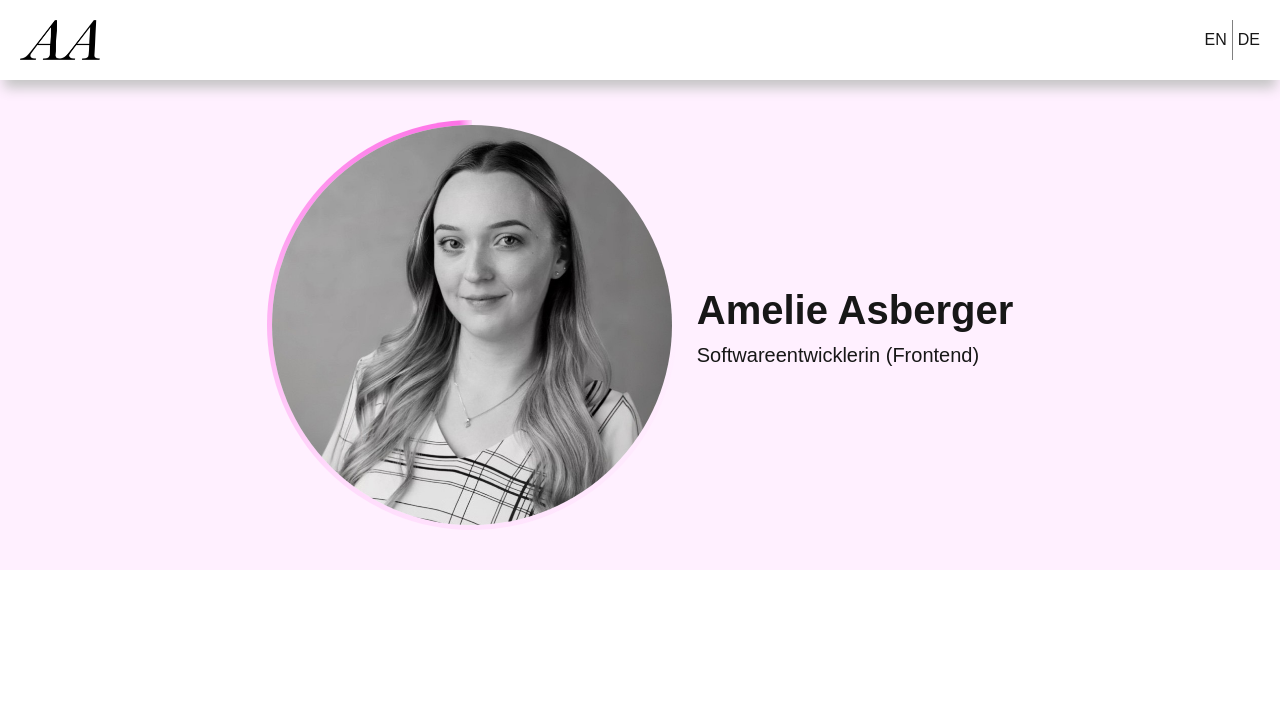
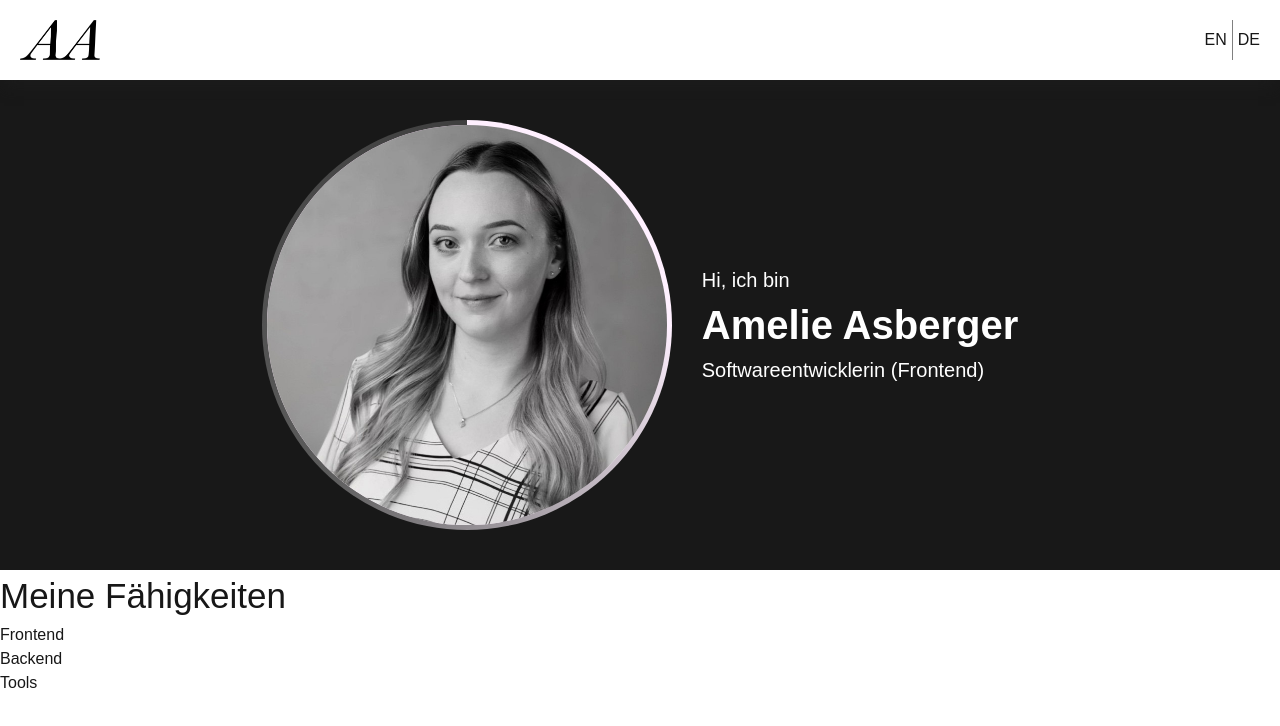
Before and after one commit to amelieasberger/amelie-website, a Next.js app in the folder amelie-website/: page / in a window 1280 px wide. Shown: the top 726 px of the page. Built offline with nearby package versions, Linux system fonts and the light colour scheme.

Commit message:
new section for skills

```diff
--- a/amelie-website/public/locales/de/common.json
+++ b/amelie-website/public/locales/de/common.json
@@ -1,4 +1,5 @@
 {
-    "welcome": "Willkommen auf unserer Website",
-    "description": "Softwareentwicklerin (Frontend)"
+    "welcome": "Hi, ich bin",
+    "description": "Softwareentwicklerin (Frontend)",
+    "skillsTitle": "Meine Fähigkeiten"
 }
--- a/amelie-website/public/locales/en/common.json
+++ b/amelie-website/public/locales/en/common.json
@@ -1,4 +1,5 @@
 {
-    "welcome": "Welcome to our website",
-    "description": "Softwaredeveloper (Frontend)"
+    "welcome": "Hi, i'm",
+    "description": "Softwaredeveloper (Frontend)",
+    "skillsTitle": "IT-Skills"
 }
--- a/amelie-website/src/app/page.tsx
+++ b/amelie-website/src/app/page.tsx
@@ -3,6 +3,7 @@ import Header from '@/components/Header/Header';
 import Introduction from '@/components/Introduction/Introduction';
 import '../../i18n';
 import { appWithTranslation } from 'next-i18next';
+import Skills from '@/components/Skills/Skills';
 
 function Home(): React.JSX.Element {
   return (
@@ -10,6 +11,7 @@ function Home(): React.JSX.Element {
       <main>
         <Header />
         <Introduction />
+        <Skills />
       </main>
     </div>
   );
--- a/amelie-website/src/components/Header/Header.module.scss
+++ b/amelie-website/src/components/Header/Header.module.scss
@@ -2,7 +2,7 @@
 
 .container {
     background-color: $colorWhite;
-    box-shadow: 0 12px 12px -4px #c5c5c5;
+    box-shadow: 0 12px 12px -4px #1b1b1b;
     padding: 20px;
     position: relative;
     z-index: 2;
--- a/amelie-website/src/components/Introduction/Introduction.module.scss
+++ b/amelie-website/src/components/Introduction/Introduction.module.scss
@@ -6,7 +6,8 @@
     display: flex;
     justify-content: center;
     align-items: center;
-    gap: 20px;
+    gap: 30px;
+    color: $colorWhite;
 }
 
 .image {
@@ -27,8 +28,6 @@
 .circle {
     display: grid;
     place-content: center;
-    color: white;
-    text-shadow: 0 1px 0 #ffffff;
     border-radius: 100%;
 
     --border-angle: 0turn; // For animation.
@@ -41,7 +40,7 @@
     );
 
     border: solid 5px transparent;
-    --gradient-border: conic-gradient(from var(--border-angle), transparent 25%, #ffdbfc, rgb(255, 113, 231) 99%, transparent);
+    --gradient-border: conic-gradient(from var(--border-angle), transparent 25%, #5c5c5c, rgb(63, 63, 63) 99%);
 
     background: var(--main-bg) padding-box, var(--gradient-border) border-box, var(--main-bg) border-box;
     background-position: center center;
@@ -50,12 +49,8 @@
 
     @keyframes bg-spin {
         to {
-        --border-angle: 1turn;
+            --border-angle: 1turn;
         }
-    }
-
-    &:hover {
-        animation-play-state: paused;
     }
 }
 
--- a/amelie-website/src/components/Introduction/Introduction.tsx
+++ b/amelie-website/src/components/Introduction/Introduction.tsx
@@ -1,7 +1,6 @@
 import React from 'react';
 import styles from './Introduction.module.scss';
 import { useTranslation } from 'react-i18next';
-
 
 export default function Introduction(): React.JSX.Element {
     const { t } = useTranslation('common');
@@ -12,6 +11,7 @@ export default function Introduction(): React.JSX.Element {
                 <img src="assets/images/portrait.jpg" alt="image of Amelie" className={styles.image} />
             </div>
             <div>
+                <p className={styles.description}>{t('welcome')}</p>
                 <h1 className={styles.title}>Amelie Asberger</h1>
                 <p className={styles.description}>{t('description')}</p>
             </div>
--- /dev/null
+++ b/amelie-website/src/components/Skills/Skills.module.scss
@@ -0,0 +1,3 @@
+.title {
+    font-size: 35px;
+}
--- /dev/null
+++ b/amelie-website/src/components/Skills/Skills.tsx
@@ -0,0 +1,22 @@
+import { useTranslation } from 'react-i18next';
+import styles from './Skills.module.scss';
+import { frontendSkills, backendSkills, toolSkills } from '@/data/skills';
+
+export default function Skills(): React.JSX.Element {
+    const { t } = useTranslation('common');
+
+    return (
+        <div>
+            <h2 className={styles.title}>{t('skillsTitle')}</h2>
+            <div>
+                Frontend
+            </div>
+            <div>
+                Backend
+            </div>
+            <div>
+                Tools
+            </div>
+        </div>
+    );
+}
--- /dev/null
+++ b/amelie-website/src/data/skills.ts
@@ -0,0 +1,28 @@
+export const frontendSkills = {
+    HTML: 90,
+    ['(S)CSS']: 85,
+    JS: 95,
+    TypeScript: 78,
+    React: 92,
+    Redux: 87,
+    NextJS: 35,
+    jQuery: 40,
+    KnockoutJS: 40,
+}
+
+export const backendSkills = {
+    PHP: 60,
+    PHPUnit: 40,
+    MySQL: 35,
+    Laminas: 60,
+}
+
+export const toolSkills = {
+    Git: 85,
+    PHPStorm: 85,
+    Bitbucket: 80,
+    Jira: 70,
+    Confluence: 65,
+    Gimp: 50,
+    AffinityPhoto: 50,
+}
--- a/amelie-website/src/styles/colors.module.scss
+++ b/amelie-website/src/styles/colors.module.scss
@@ -1,4 +1,4 @@
-$background: #fff0ff;
+$background: #181818;
 $colorWhite: #ffff;
 
 :export {
```
